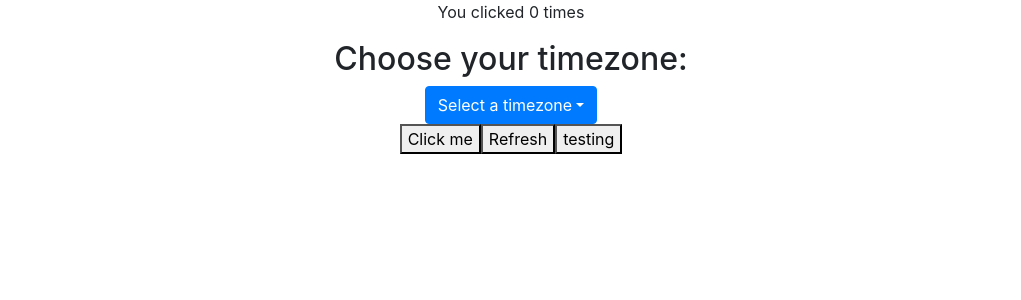
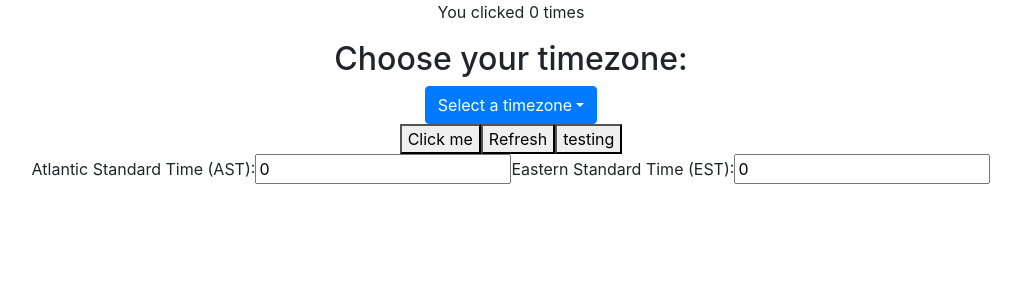
Before and after one commit to crnguyen/TimeZoneConverter, a React (Create React App) app in the folder time-zone-converter/: page / in a window 1280 px wide. Shown: the top 300 px of the page, without its empty margins (129-1150 px from the left). Built offline with nearby package versions, Linux system fonts and the light colour scheme.

Commit message:
add input fields for different time zones

```diff
--- a/time-zone-converter/src/Time.js
+++ b/time-zone-converter/src/Time.js
@@ -84,6 +84,22 @@ function Time() {
             <button onClick={refreshPage}>Refresh</button>
             <button onClick={convertTime}>testing</button>
 
+            <div className="inputSection">
+                <label for="name">Atlantic Standard Time (AST):</label>
+                <input
+                    name="name"
+                    placeholder=""
+                    value={time} //this is a test
+                />
+
+                <label for="name">Eastern Standard Time (EST):</label>
+                <input
+                    name="name"
+                    placeholder=""
+                    value={time} //this is a test
+                />
+            </div>
+
         </div>
     )
 }
```
